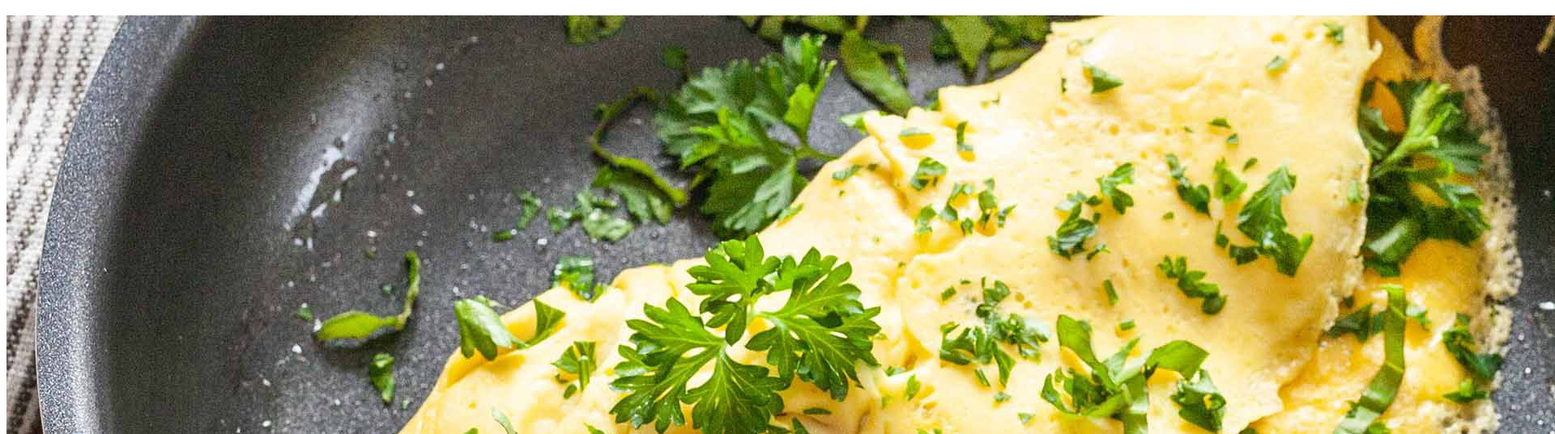
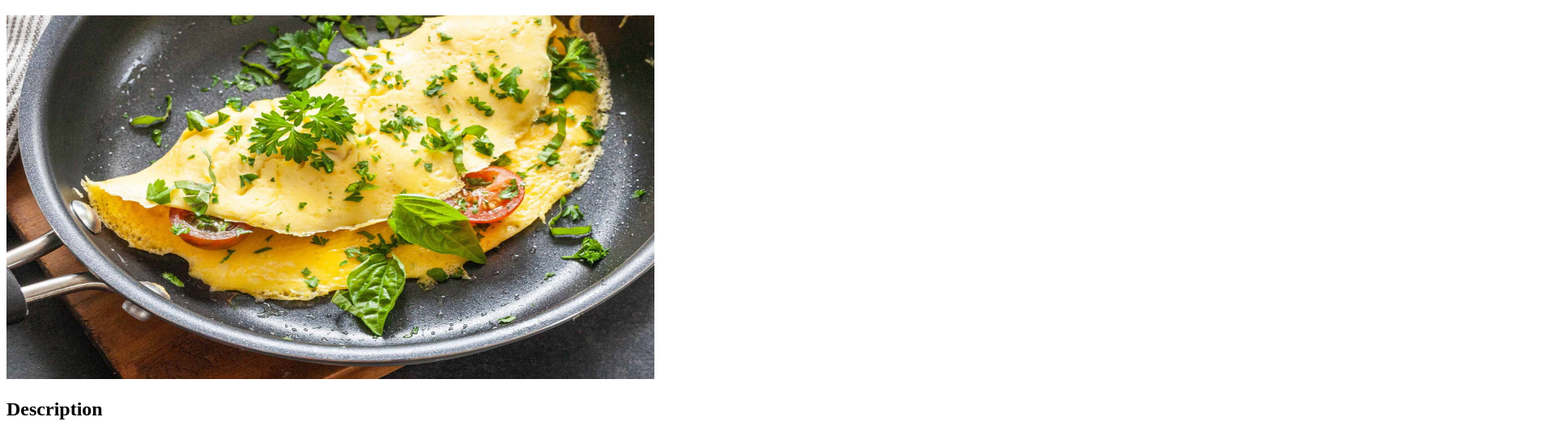
Before and after one commit to nedith/odin-recipes, a plain HTML site: page recipes/omelette.html in a window 1280 px wide. Shown: the part 61-598 px from the top of the page at 81% size, 1920 px wide, since content can reach past the window. Drawn offline with Linux system fonts and the light colour scheme.

Commit message:
Resized omelette image

```diff
--- a/recipes/omelette.html
+++ b/recipes/omelette.html
@@ -7,7 +7,7 @@
 </head>
 <body>
    <h1>Omelette Recipe</h1>
-   <img src="../images/omelette.jpg" alt="omelette picture">
+   <img src="../images/omelette.jpg" alt="omelette picture" style="width:800px;height:450px;">
    <h2>Description</h2>
 
    <p>This is a spanish omelette recipe done my way.</p>
```
Also changed, not shown: index.html (+1 -0 lines).
